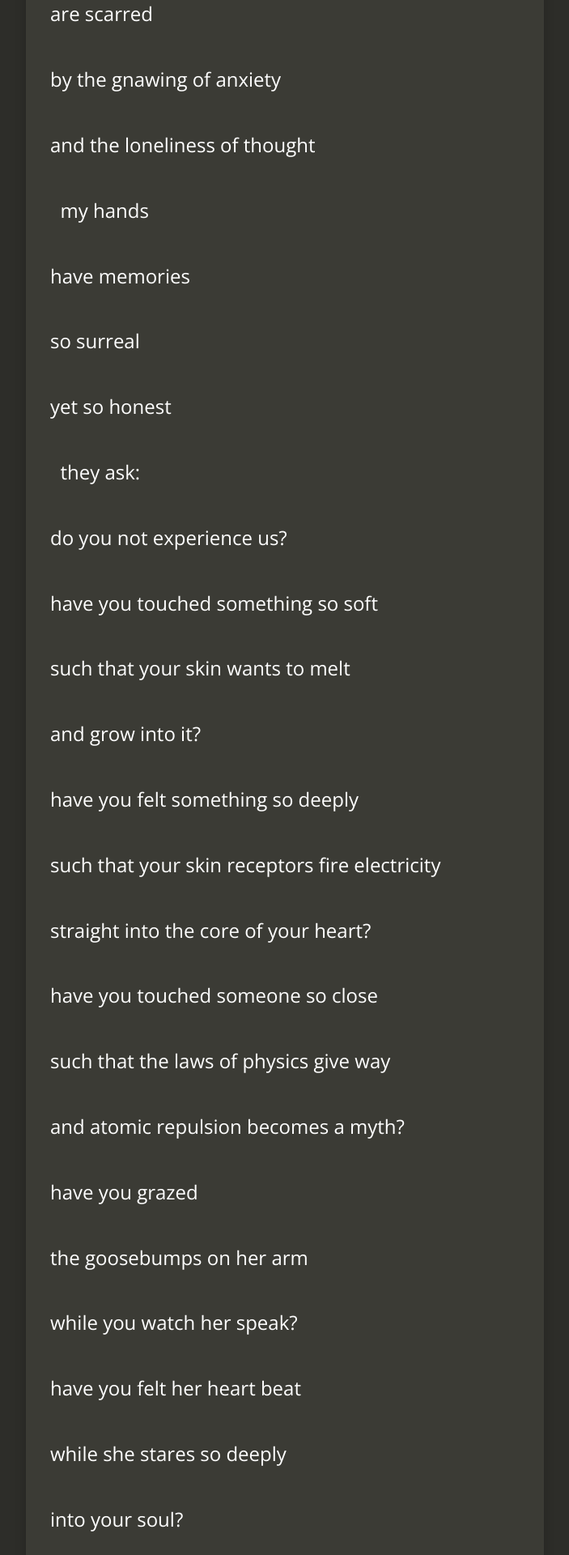
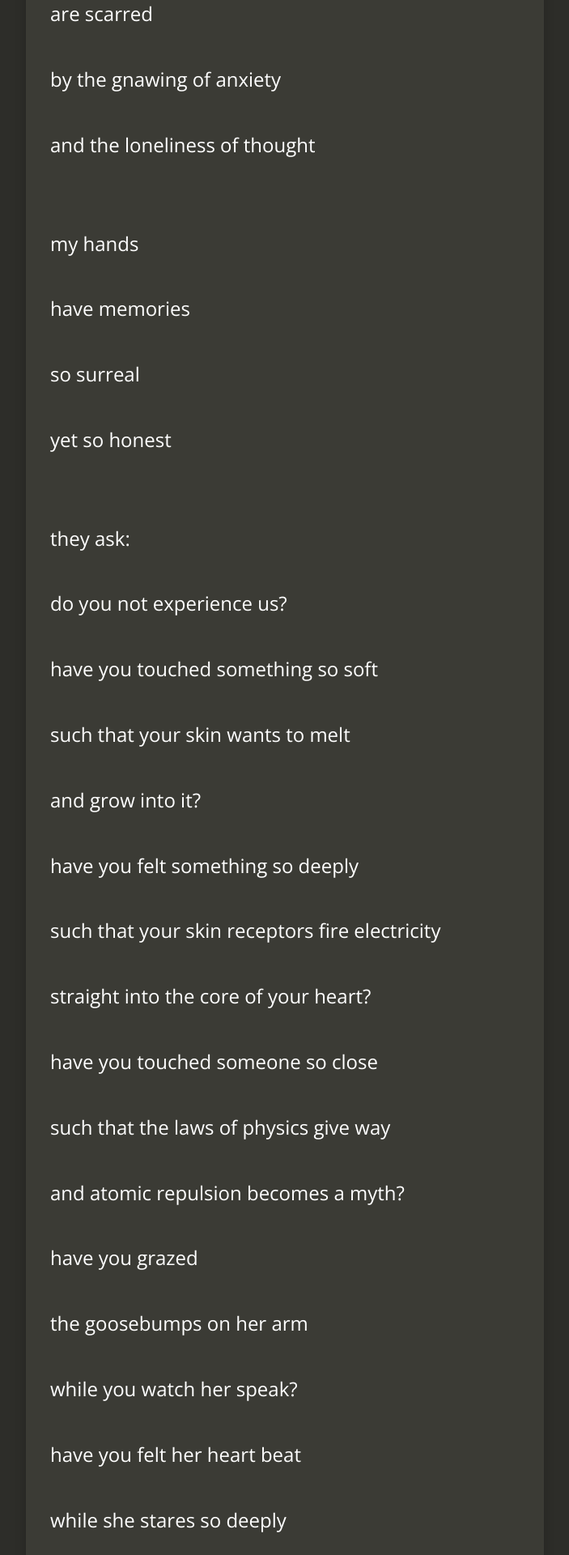
Before and after one commit to aamirazh/aamirazhar.me-backup, a Jekyll site: the page built from _posts/2016-08-26-hands.md, in a window 1280 px wide. Shown: the part 403-2323 px from the top of the page at 81% size, without its empty margins (288-991 px from the left). Built offline with Jekyll 4.4.1, drawn with Linux system fonts in a browser that asks for light colours; nearby versions of some CDN libraries; comment, search, counter and statistics services are not loaded.

Commit message:
testing br html line break instead of &nbsp;

```diff
--- a/_posts/2016-08-26-hands.md
+++ b/_posts/2016-08-26-hands.md
@@ -20,7 +20,7 @@ by the gnawing of anxiety
 
 and the loneliness of thought
 
-&nbsp;
+<br>
 my hands
 
 have memories
@@ -33,7 +33,7 @@ possible synonyms:
 palpable -> tactile, honest ?
 {:/comment}
 
-&nbsp;
+<br>
 they ask:
 
 do you not experience us?
@@ -85,5 +85,5 @@ possible synonyms:
 infinitely - immensely, boundlessly, limitlessly
 {:/comment}
 
-&nbsp;
+<br>
 will you ever?
```
